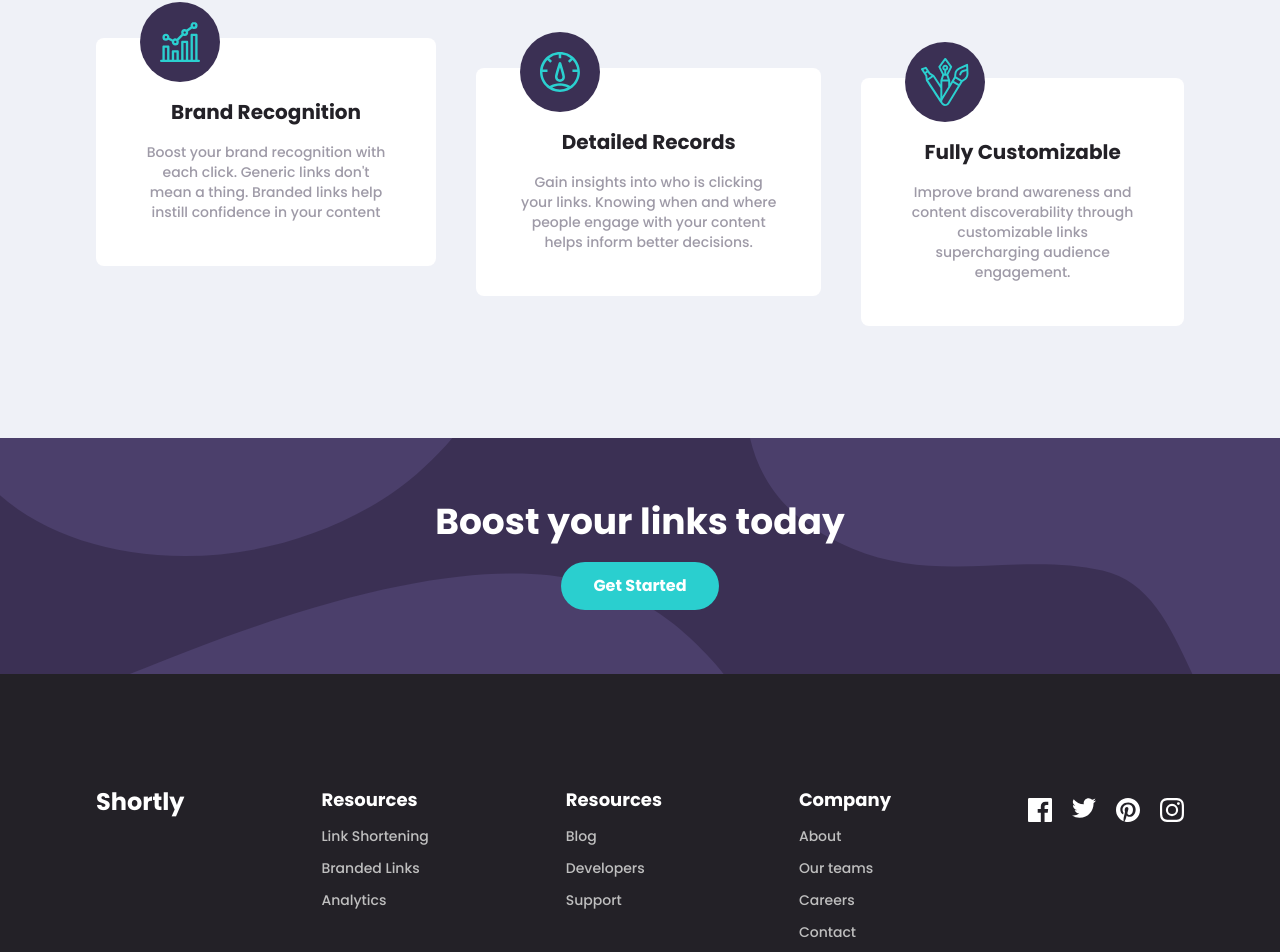
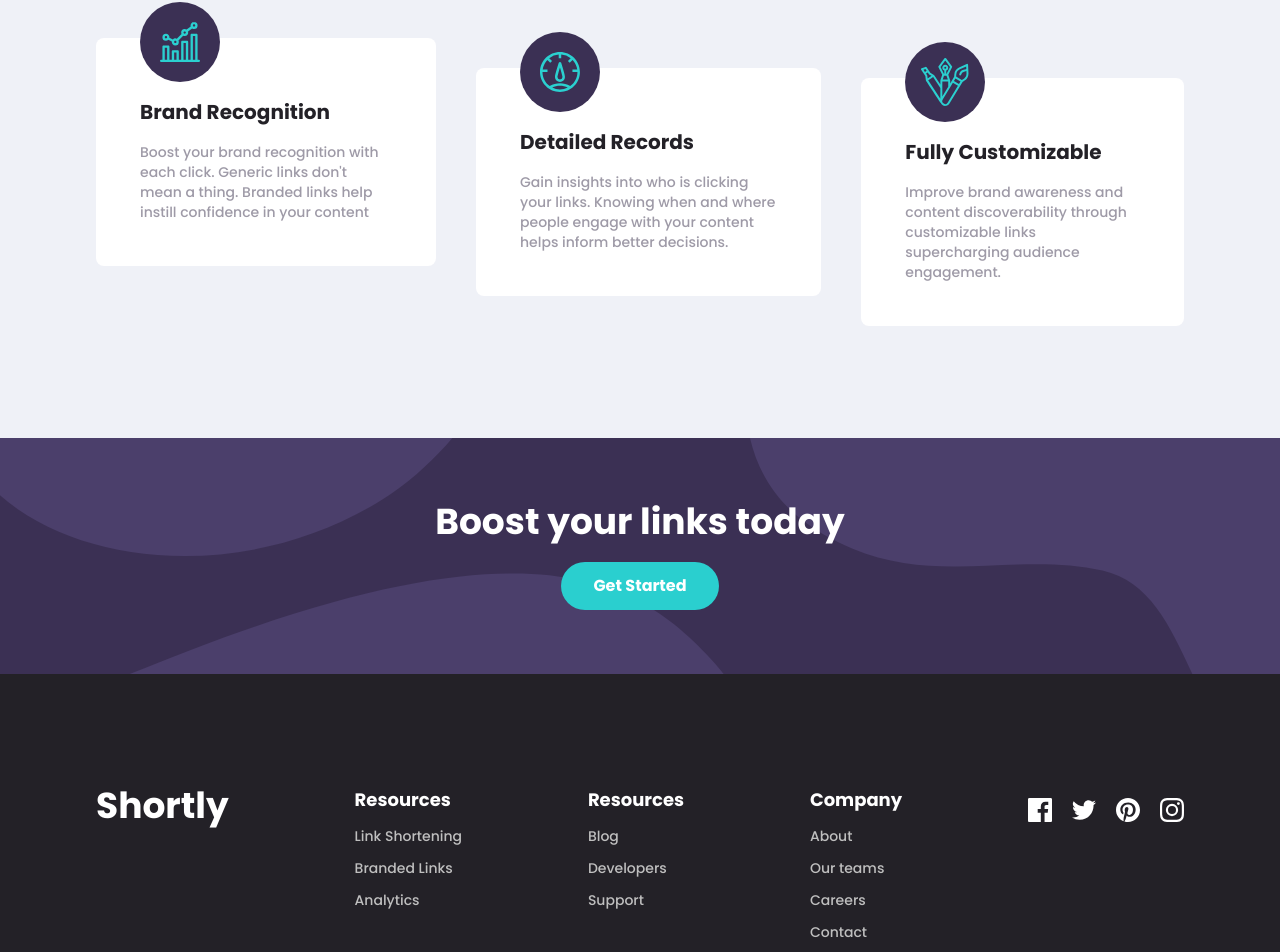
Before and after one commit to mhmmdhandika/shorter-link, a React (Create React App) app: page / in a window 1280 px wide. Shown: the part 1033-1985 px from the top of the page. Built offline with nearby package versions, Linux system fonts and the light colour scheme.

Commit message:
Create responsive in footer section

```diff
--- a/src/components/Footer.js
+++ b/src/components/Footer.js
@@ -2,9 +2,9 @@ import { features, resources, company, icons } from '../data/footer';
 
 function Footer() {
   return (
-    <footer className='section-padding bg-neutral-very-dark-violet text-white flex justify-between py-28'>
+    <footer className='section-padding bg-neutral-very-dark-violet text-white text-center flex flex-col justify-between items-center gap-8 py-28 lg:text-start lg:flex-row lg:items-start'>
       {/* Footer title */}
-      <h1 className='font-bold text-2xl'>Shortly</h1>
+      <h1 className='font-bold text-4xl'>Shortly</h1>
       {/* Features */}
       <div className='footer-section'>
         <h2>{resources[0].title}</h2>
@@ -46,7 +46,7 @@ function Footer() {
       </div>
       {/* Icons */}
       <div className='footer-section'>
-        <ul className='flex gap-5'>
+        <ul className='flex items-center gap-5'>
           {icons.map((item, index) => {
             return (
               <li key={index}>
--- a/src/components/Header.js
+++ b/src/components/Header.js
@@ -5,12 +5,11 @@ function Header() {
     <header className='mt-8 mb-44 section-padding text-center flex flex-col gap-5 items-center overflow-hidden lg:text-start lg:flex-row'>
       <img
         src={IllustrationWorking}
-        // width={850}
         alt='Illustration working'
         className='-mr-44 sm:w-[600px] lg:order-last'
       />
       <div className='mt-6'>
-        <h1 className='grow text-neutral-very-dark-violet text-[3.3rem] font-bold leading-[3.7rem] lg:leading-[5rem] lg:text-7xl'>
+        <h1 className='grow text-neutral-very-dark-violet text-[2.5rem] font-bold leading-[3.7rem] lg:leading-[5rem] lg:text-7xl'>
           More than just shorter links
         </h1>
         <p className='text-neutral-grayfish-violet my-4 text-xl'>
--- a/src/components/Tracking.js
+++ b/src/components/Tracking.js
@@ -12,7 +12,7 @@ function Tracking() {
           statictics dashboard.
         </p>
       </div>
-      <div className='track text-center flex flex-col justify-center items-baseline gap-20 lg:flex-row lg:gap-10 lg:h-72'>
+      <div className='track text-center flex flex-col justify-center items-baseline gap-20 lg:flex-row lg:gap-10 lg:h-72 lg:text-start'>
         {listTrack.map((item, index) => {
           return (
             <article key={index} className='bg-white p-11 rounded-lg'>
```
